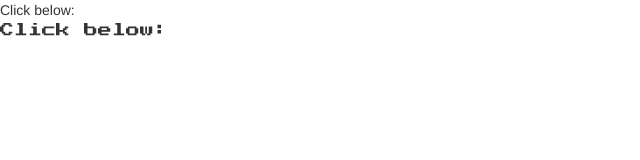
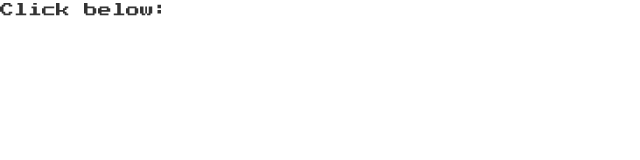
Before and after one commit to Elemino/d3-circle-samples, a website built with Parcel: page 7.html in a window 1280 px wide. Shown: the whole page, without its empty margins (0-640 px from the left). Built offline with nearby package versions, Linux system fonts and the light colour scheme.

Commit message:
Remove dup tags

```diff
--- a/7.html
+++ b/7.html
@@ -1,10 +1,4 @@
 <html>
-
-<body>
-  <script src="https://cdnjs.cloudflare.com/ajax/libs/d3/3.5.6/d3.min.js"></script>
-
-  <div>Click below:</div>
-
 <head>
 
 
@@ -64,3 +58,4 @@
   </script>
 
 </body>
+</html>
```
